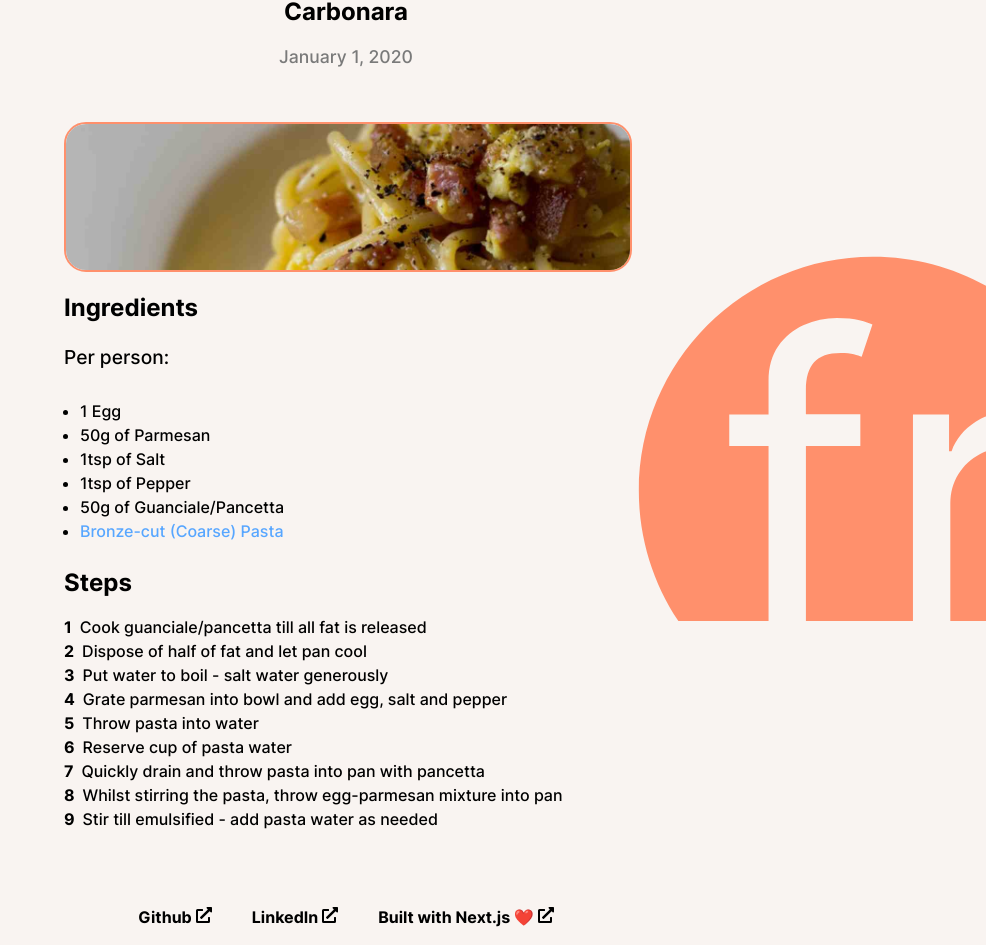
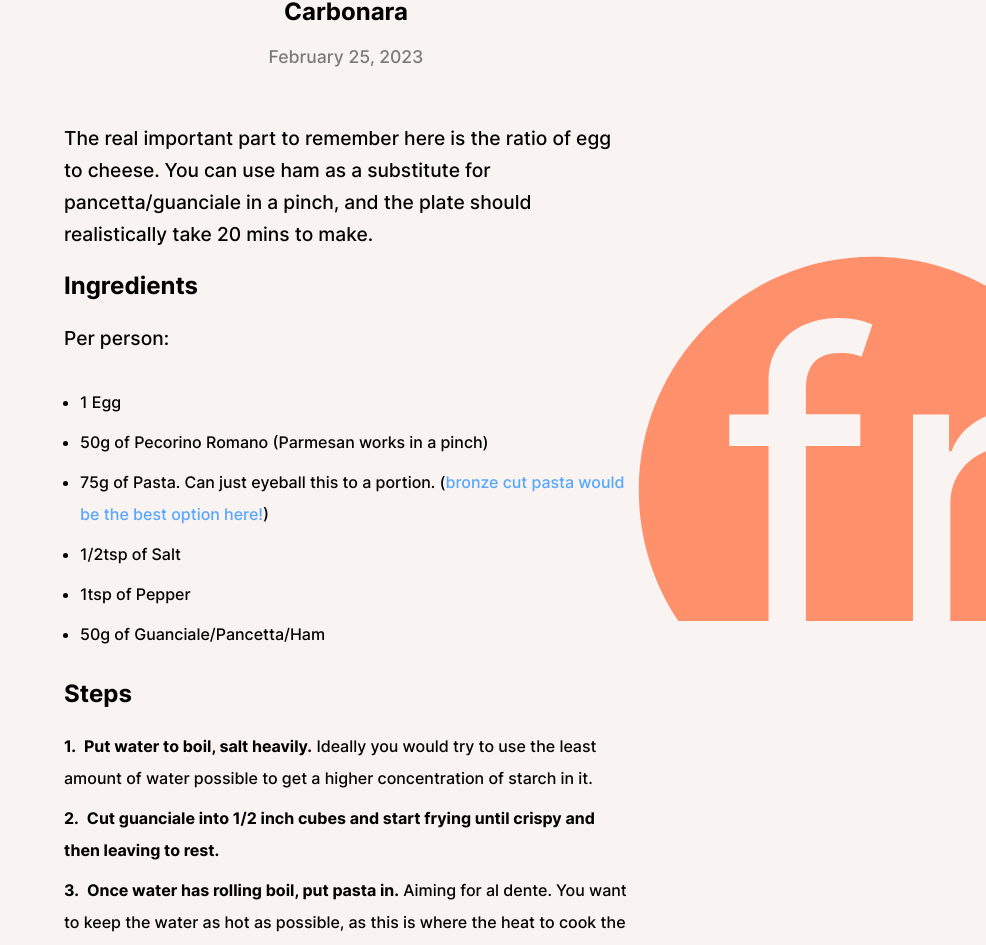
Before and after one commit to confiscar/blog, a Next.js app: page /recipes/carbonara in a window 1280 px wide. Shown: the part 179-1124 px from the top of the page, without its empty margins (294-1280 px from the left). Built offline with nearby package versions, Linux system fonts and the light colour scheme.

Commit message:
better recipe styling

```diff
--- a/package.json
+++ b/package.json
@@ -11,6 +11,7 @@
   "dependencies": {
     "@giscus/react": "^2.2.6",
     "next": "12.2.3",
+    "next-image-zoom": "^1.1.7",
     "react": "18.2.0",
     "react-dom": "18.2.0",
     "remark-breaks": "^3.0.2"
--- a/recipes/carbonara.md
+++ b/recipes/carbonara.md
@@ -1,25 +1,28 @@
 ---
 title: "Carbonara"
-date: "2020-01-01"
+date: "2023-02-25"
 cardImage: "/images/recipes/carbonara/carbonara-card-header.png"
 ---
-![Carbonara picture](/images/recipes/carbonara/carbonara-blog-image.jpeg)
+The real important part to remember here is the ratio of egg to cheese. You can use ham as a substitute for pancetta/guanciale in a pinch, and the plate should realistically take 20 mins to make.
+
 # Ingredients
 Per person:
 * 1 Egg
-* 50g of Parmesan
-* 1tsp of Salt
+* 50g of Pecorino Romano (Parmesan works in a pinch)
+* 75g of Pasta. Can just eyeball this to a portion. ([bronze cut pasta would be the best option here!](https://www.epicurious.com/ingredients/what-is-bronze-cut-pasta-and-is-it-worth-it-article))
+* 1/2tsp of Salt
 * 1tsp of Pepper
-* 50g of Guanciale/Pancetta
-* [Bronze-cut (Coarse) Pasta](https://www.epicurious.com/ingredients/what-is-bronze-cut-pasta-and-is-it-worth-it-article)
+* 50g of Guanciale/Pancetta/Ham
 
 # Steps
-1. Cook guanciale/pancetta till all fat is released
-2. Dispose of half of fat and let pan cool
-3. Put water to boil - salt water generously
-4. Grate parmesan into bowl and add egg, salt and pepper
-5. Throw pasta into water
-6. Reserve cup of pasta water
-7. Quickly drain and throw pasta into pan with pancetta
-8. Whilst stirring the pasta, throw egg-parmesan mixture into pan
-9. Stir till emulsified - add pasta water as needed
+1. **Put water to boil, salt heavily.** Ideally you would try to use the least amount of water possible to get a higher concentration of starch in it.
+2. **Cut guanciale into 1/2 inch cubes and start frying until crispy and then leaving to rest.**
+3. **Once water has rolling boil, put pasta in.** Aiming for al dente. You want to keep the water as hot as possible, as this is where the heat to cook the sauce will come from.
+4. **In a bowl, mix grated cheese, eggs and pepper.** Should have the consistency halfway between a paste and a sauce.
+5. **Remove around 1/2 the amount of oil in the pan with the guanciale.** We do this to prevent the pasta sauce becoming oily.
+6. **Add around 2 table spoons worth of pasta water to sauce mixture.** Mix well. This is the key to stop sauce from curdling.
+7. **Once the pasta is ready, reserve a cup of pasta water, and drain.**
+8. **As quick as possible throw pasta into pan with guanciale and pour sauce over it.** We are aiming to lose as little heat as possible.
+9. **Keep on mixing till thick sauce forms.** Important to not stop mixing or sauce could curdle.
+10. **If thick sauce never forms, heat pan on low and keep mixing** (make sure to get the bottom bits!) until think sauce forms.
+11. **Serve with more pecorino on top and freshly ground pepper.**
--- a/src/pages/posts/posts.module.css
+++ b/src/pages/posts/posts.module.css
@@ -31,7 +31,7 @@
 .post p {
     font-size: 1.1rem;
     padding-bottom: 1.5rem;
-    line-height: 1.7rem;
+    line-height: var(--line-height);
 }
 
 .post h1 {
@@ -86,6 +86,7 @@
 }
 
 .post li {
+    line-height: var(--line-height);
     padding-bottom: 1rem;
 }
 
--- a/src/pages/recipes/recipes.module.css
+++ b/src/pages/recipes/recipes.module.css
@@ -22,7 +22,7 @@
 .recipe p {
     font-size: 1.2rem;
     padding-bottom: 1.5rem;
-    line-height: 1.7rem;
+    line-height: var(--line-height);
 }
 
 .recipe h1 {
@@ -77,7 +77,7 @@
 }
 
 .recipe ol li::before {
-    content: counter(step-counter);
+    content: counter(step-counter) '.';
     color: black;
     font-weight: bold;
     padding-right: 0.5rem;
@@ -89,6 +89,7 @@
 
 .recipe li {
     padding-bottom: 0.5rem;
+    line-height: var(--line-height);
 }
 
 .recipe img {
--- a/src/pages/styles/globals.css
+++ b/src/pages/styles/globals.css
@@ -25,6 +25,7 @@ html {
     --link-font: #57A6FF;
     --card-stroke: #C5C5C5;
     --code-background: #0E1117;
+    --line-height: 2rem;
     background-color: var(--primary-background);
     font-family: Inter, Helvetica, sans-serif ;
 }
```
Also changed, not shown: public/images/recipes/carbonara/carbonara-blog-image.jpeg (deleted), 1 other file (tests, documents, lock files or other folders).
